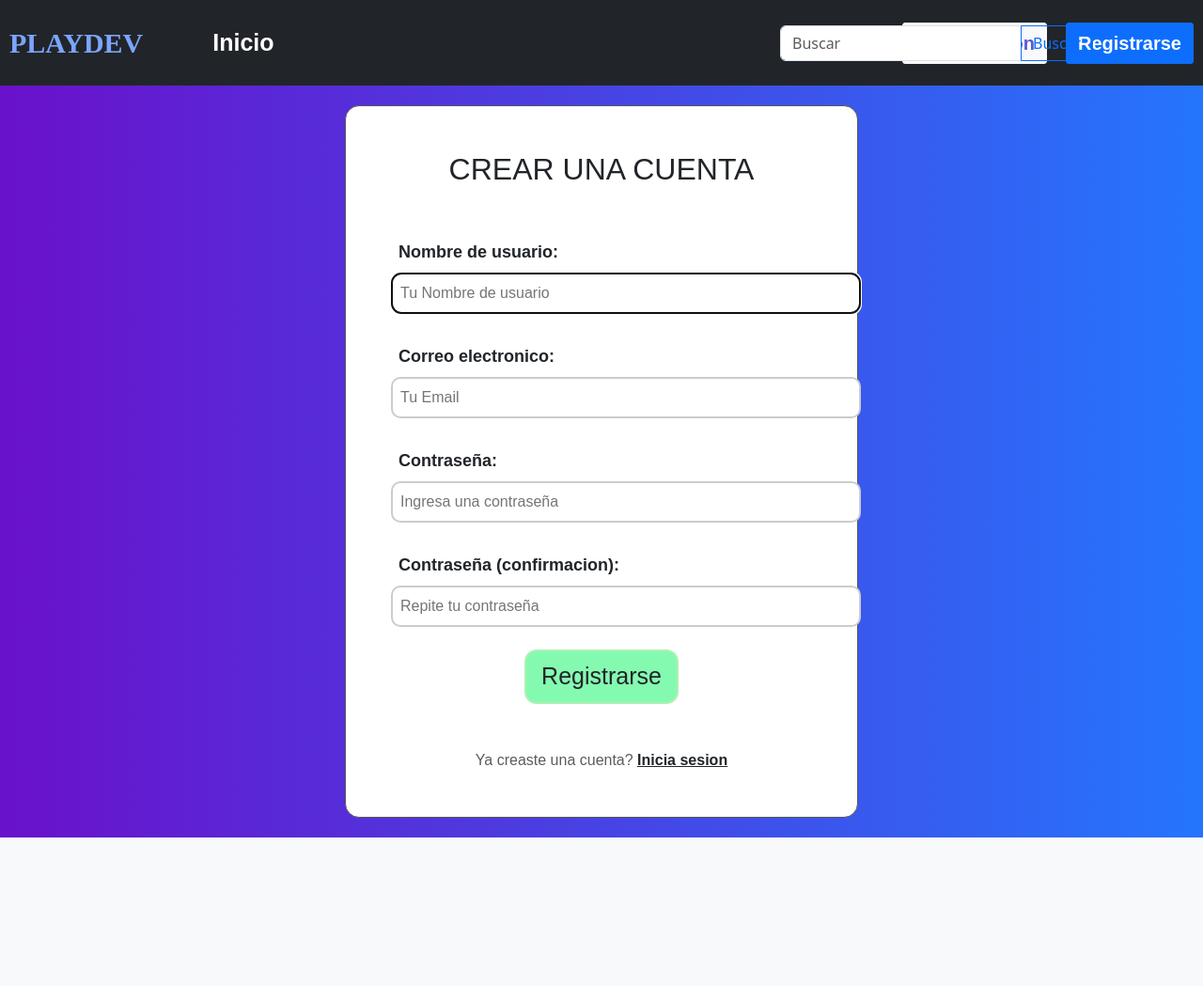
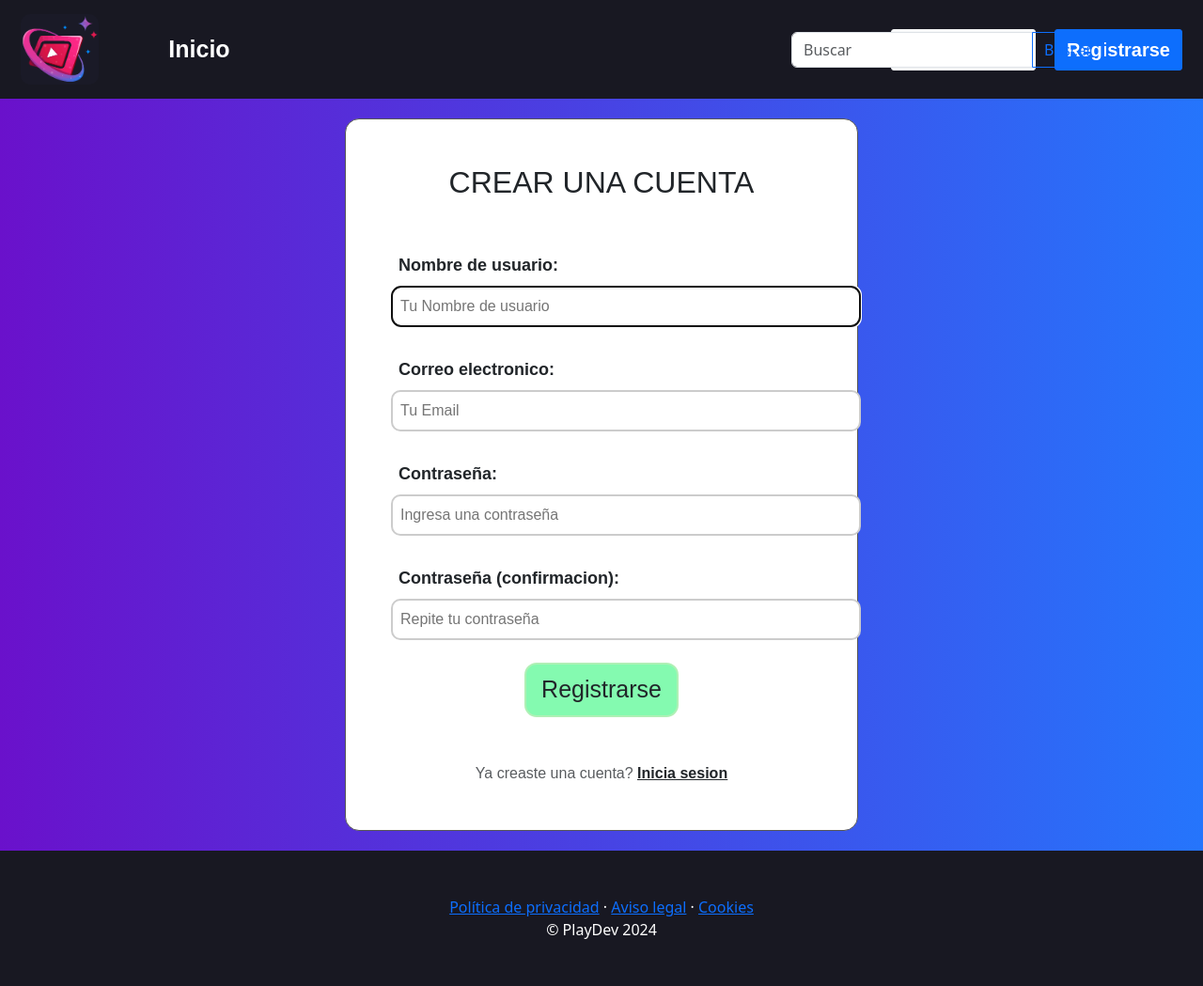
Before and after one commit to andresfr1409/ClonYoutubeApp, a Django app: page /autenticacion/registro/ in a window 1280 px wide. Shown: the whole page at 94% size. Before the commit the page ends 891 px from the top, so only its background shows below. Run offline with Django 4.2, Linux system fonts and the light colour scheme; some libraries are stand-ins or nearby versions.

Commit message:
se agrega footer a template base y mejoras en interfaz

```diff
--- a/videos_app/static/CSS/estilos.css
+++ b/videos_app/static/CSS/estilos.css
@@ -135,6 +135,7 @@
 
 #barra-principal{
     padding: 10px;
+    background-color: #181822;
 }
 
 #inicio{
@@ -461,9 +462,7 @@ h5{
     font-weight: bold;
 }
 
-#TituloApp{
-    font-weight: bold;
-    font-size: 30px;
-    color: #7ca5ff;
-    font-family: "Verdana Pro Black";
+.footer {
+    background-color: #181822;
+    color: #ffffff;
 }
--- a/videos_app/templates/base.html
+++ b/videos_app/templates/base.html
@@ -10,8 +10,8 @@
 </head>
 <body>
     <header>
-        <nav class="navbar navbar-expand-lg navbar-dark bg-dark">
-            <div class="container-fluid" id="barra-principal">
+        <nav class="navbar navbar-expand-lg navbar-dark bg-custom" id="barra-principal">
+            <div class="container-fluid">
                 <button
                     class="navbar-toggler"
                     type="button"
@@ -24,7 +24,7 @@
                     <i class="fas fa-bars"></i>
                 </button>
                 <div class="collapse navbar-collapse" id="navbarTogglerDemo01">
-                    <a class="navbar-brand" href="{% url 'feed' %}" id="TituloApp">PLAYDEV</a>
+                    <a class="navbar-brand" href="{% url 'feed' %}"><img src="{% static 'img/Logo app videos.png' %}" height="75" style="border-radius:10px;position: static;"/></a>
                     <ul class="navbar-nav me-auto mb-2 mb-lg-0">
                         <li class="nav-item">
                             <a class="nav-link active" id="inicio" aria-current="page" href="{% url 'feed' %}">Inicio</a>
@@ -89,6 +89,36 @@
         {% block content %}
         {% endblock %}
     </main>
+    <footer class="footer text-faded text-center py-5">
+        <div class="container">
+            <p class="m-0">
+                <a href="#" class="link">
+                    <span class="fa-stack fa-lg">
+                        <i class="fa fa-circle fa-stack-2x"></i>
+                        <i class="fa fa-twitter fa-stack-1x fa-inverse"></i>
+                    </span>
+                </a>
+                <a href="#" class="link">
+                    <span class="fa-stack fa-lg">
+                        <i class="fa fa-circle fa-stack-2x"></i>
+                        <i class="fa fa-facebook fa-stack-1x fa-inverse"></i>
+                    </span>
+                </a>
+                <a href="#" class="link">
+                    <span class="fa-stack fa-lg">
+                        <i class="fa fa-circle fa-stack-2x"></i>
+                        <i class="fa fa-instagram fa-stack-1x fa-inverse"></i>
+                    </span>
+                </a>
+            </p>
+            <p class="m-0 mbt">
+                <a href="sample.html" class="link">Política de privacidad</a> ·
+                <a href="sample.html" class="link">Aviso legal</a> ·
+                <a href="sample.html" class="link">Cookies</a>
+            </p>
+            <p class="m-0 mbt1">&copy; PlayDev 2024</p>
+        </div>
+    </footer>
     <script src="https://cdn.jsdelivr.net/npm/popper.js@2.11.6/dist/umd/popper.min.js"></script>
     <script src="https://code.jquery.com/jquery-3.6.0.min.js"></script>
     <script src="https://stackpath.bootstrapcdn.com/bootstrap/4.5.2/js/bootstrap.min.js"></script>
```
